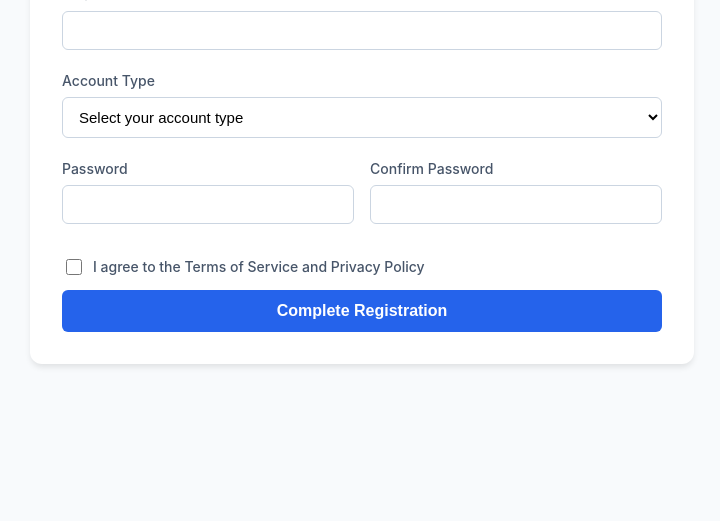
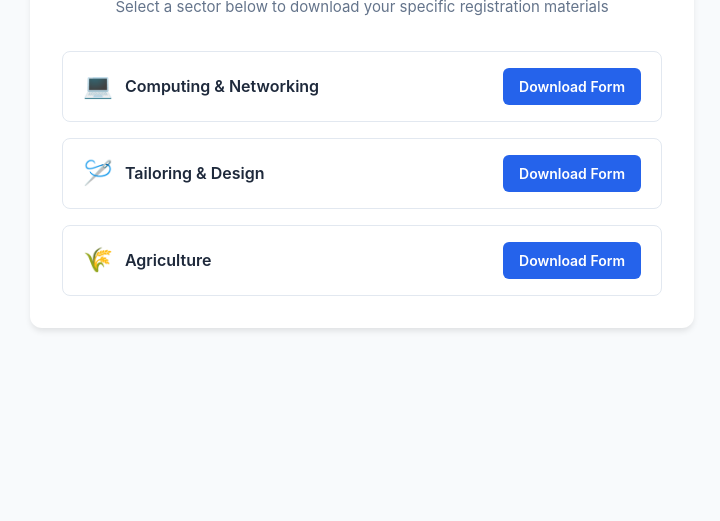
Before and after one commit to Perchvacational-source/Perch-VocationalandTechnicalCentre, a plain HTML site: page index.html in a window 1280 px wide. Shown: the part 279-800 px from the top of the page, without its empty margins (278-998 px from the left). Drawn offline with Linux system fonts and the light colour scheme.

Commit message:
Update index.html

```diff
--- a/index.html
+++ b/index.html
@@ -3,7 +3,7 @@
 <head>
     <meta charset="UTF-8">
     <meta name="viewport" content="width=device-width, initial-scale=1.0">
-    <title>Perch - Registration Form</title>
+    <title>Perch - Resource Downloads</title>
     <style>
         :root {
             --primary-color: #2563eb;
@@ -11,7 +11,7 @@
             --bg-color: #f8fafc;
             --card-bg: #ffffff;
             --text-color: #1e293b;
-            --border-color: #cbd5e1;
+            --border-color: #e2e8f0;
         }
 
         body {
@@ -24,9 +24,11 @@
             display: flex;
             justify-content: center;
             align-items: center;
+            min-height: 100vh;
+            box-sizing: border-box;
         }
 
-        .form-container {
+        .container {
             background-color: var(--card-bg);
             padding: 32px;
             border-radius: 12px;
@@ -53,141 +55,111 @@
             font-size: 15px;
         }
 
-        .form-group {
-            margin-bottom: 20px;
-        }
-
-        .form-row {
-            display: grid;
-            grid-template-columns: 1fr 1fr;
+        .category-list {
+            display: flex;
+            flex-direction: column;
             gap: 16px;
         }
 
-        @media (max-width: 480px) {
-            .form-row {
-                grid-template-columns: 1fr;
-                gap: 0;
-            }
+        .category-card {
+            display: flex;
+            justify-content: space-between;
+            align-items: center;
+            padding: 16px 20px;
+            border: 1px solid var(--border-color);
+            border-radius: 8px;
+            background-color: #fff;
+            transition: transform 0.2s, box-shadow 0.2s;
         }
 
-        label {
-            display: block;
-            font-weight: 500;
-            font-size: 14px;
-            margin-bottom: 6px;
-            color: #475569;
+        .category-card:hover {
+            transform: translateY(-2px);
+            box-shadow: 0 4px 12px rgba(0, 0, 0, 0.05);
         }
 
-        input[type="text"],
-        input[type="email"],
-        input[type="password"],
-        select {
-            width: 100%;
-            padding: 10px 12px;
-            border: 1px solid var(--border-color);
-            border-radius: 6px;
-            font-size: 15px;
-            background-color: #fff;
-            box-sizing: border-box;
-            transition: border-color 0.2s, box-shadow 0.2s;
+        .category-info {
+            display: flex;
+            align-items: center;
+            gap: 12px;
         }
 
-        input:focus, select:focus {
-            outline: none;
-            border-color: var(--primary-color);
-            box-shadow: 0 0 0 3px rgba(37, 99, 233, 0.15);
+        .category-icon {
+            font-size: 24px;
         }
 
-        .checkbox-group {
-            display: flex;
-            align-items: center;
-            gap: 8px;
-            margin-top: 12px;
+        .category-name {
+            font-weight: 600;
+            font-size: 16px;
+            color: var(--text-color);
         }
 
-        .checkbox-group input {
-            width: 16px;
-            height: 16px;
-            cursor: pointer;
+        .download-btn {
+            display: inline-flex;
+            align-items: center;
+            padding: 8px 16px;
+            background-color: var(--primary-color);
+            color: white;
+            text-decoration: none;
+            border-radius: 6px;
+            font-size: 14px;
+            font-weight: 600;
+            transition: background-color 0.2s;
         }
 
-        .checkbox-group label {
-            margin-bottom: 0;
-            cursor: pointer;
+        .download-btn:hover {
+            background-color: var(--primary-hover);
         }
 
-        button {
-            width: 100%;
-            padding: 12px;
-            background-color: var(--primary-color);
-            color: white;
-            border: none;
-            border-radius: 6px;
-            font-size: 16px;
-            font-weight: 600;
-            cursor: pointer;
-            transition: background-color 0.2s;
-            margin-top: 12px;
-        }
-
-        button:hover {
-            background-color: var(--primary-hover);
+        @media (max-width: 480px) {
+            .category-card {
+                flex-direction: column;
+                align-items: flex-start;
+                gap: 12px;
+            }
+            .download-btn {
+                width: 100%;
+                justify-content: center;
+                box-sizing: border-box;
+            }
         }
     </style>
 </head>
 <body>
 
-<div class="form-container">
+<div class="container">
     <div class="header">
-        <h1>Perch</h1>
-        <p>Create your account to get started</p>
+        <h1>Perch Resources</h1>
+        <p>Select a sector below to download your specific registration materials</p>
     </div>
 
-    <form action="#" method="POST">
-        <div class="form-row">
-            <div class="form-group">
-                <label for="first-name">First Name</label>
-                <input type="text" id="first-name" name="first_name" required>
+    <div class="category-list">
+        <!-- Computing & Networking Section -->
+        <div class="category-card">
+            <div class="category-info">
+                <span class="category-icon">💻</span>
+                <span class="category-name">Computing & Networking</span>
             </div>
-            <div class="form-group">
-                <label for="last-name">Last Name</label>
-                <input type="text" id="last-name" name="last_name" required>
-            </div>
+            <a href="path/to/computing-form.pdf" class="download-btn" download>Download Form</a>
         </div>
 
-        <div class="form-group">
-            <label for="email">Email Address</label>
-            <input type="email" id="email" name="email" required>
+        <!-- Tailoring & Design Section -->
+        <div class="category-card">
+            <div class="category-info">
+                <span class="category-icon">🪡</span>
+                <span class="category-name">Tailoring & Design</span>
+            </div>
+            <a href="path/to/tailoring-form.pdf" class="download-btn" download>Download Form</a>
         </div>
 
-        <div class="form-group">
-            <label for="account-type">Account Type</label>
-            <select id="account-type" name="account_type" required>
-                <option value="" disabled selected>Select your account type</option>
-                <option value="personal">Personal Account</option>
-                <option value="business">Business / Professional</option>
-                <option value="partner">Partner Agency</option>
-            </select>
+        <!-- Agriculture Section -->
+        <div class="category-card">
+            <div class="category-info">
+                <span class="category-icon">🌾</span>
+                <span class="category-name">Agriculture</span>
+            </div>
+            <a href="path/to/agriculture-form.pdf" class="download-btn" download>Download Form</a>
         </div>
-
-        <div class="form-row">
-            <div class="form-group">
-                <label for="password">Password</label>
-                <input type="password" id="password" name="password" required>
-            </div>
-            <div class="form-group">
-                <label for="confirm-password">Confirm Password</label>
-                <input type="password" id="confirm-password" name="confirm_password" required>
-            </div>
-        </div>
-
-        <div class="checkbox-group">
-            <input type="checkbox" id="terms" name="terms" required>
-            <label for="terms">I agree to the Terms of Service and Privacy Policy</label>
-        </div>
-
-        <button type="submit">Complete Registration</button>
-    </form>
+    </div>
 </div>
 
 </body>
```
